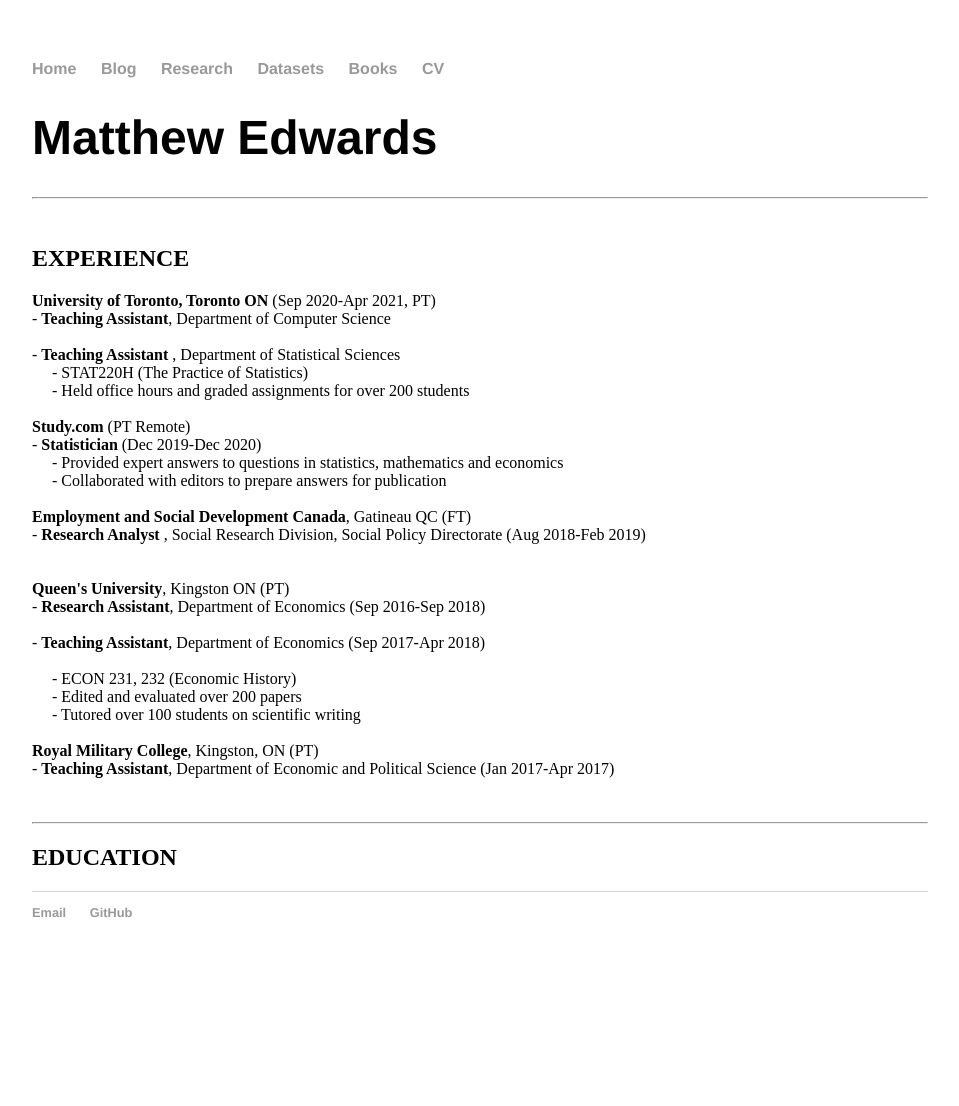
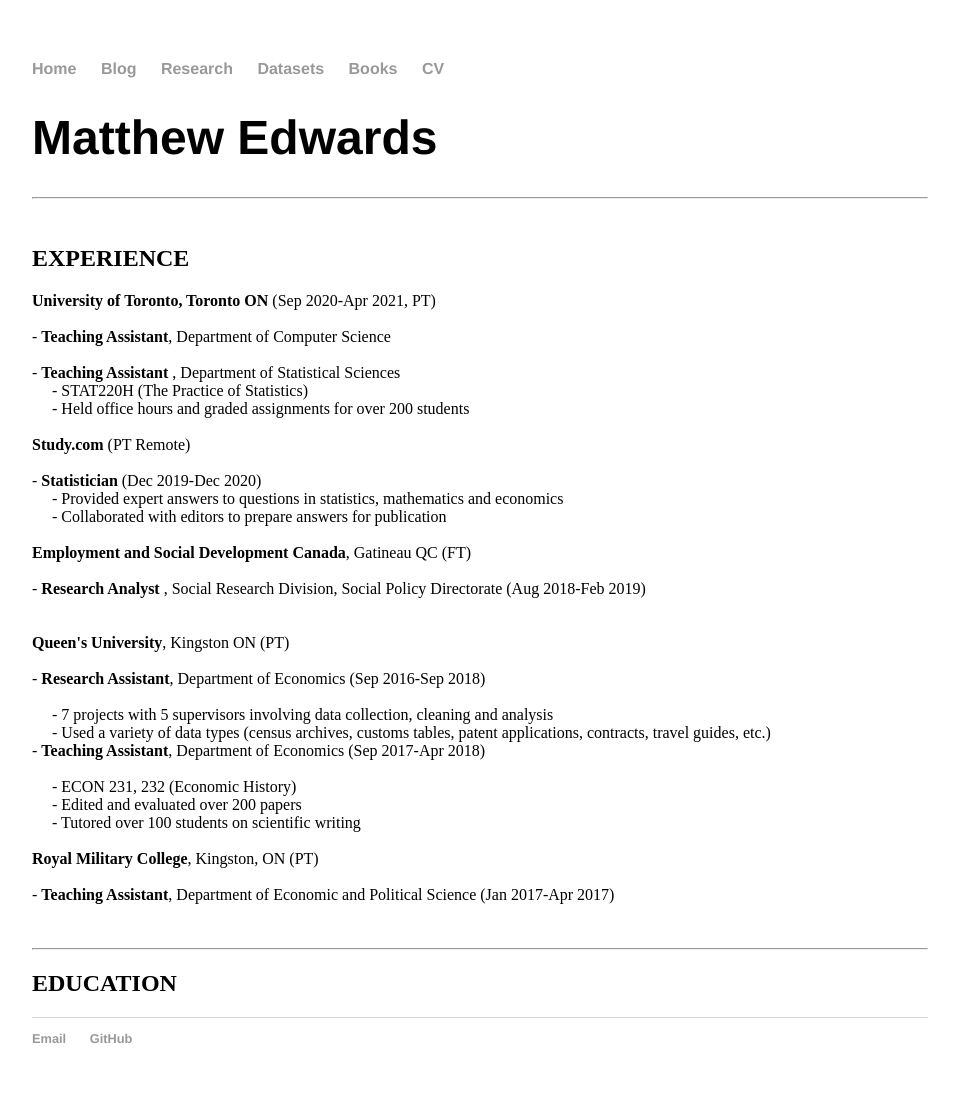
Before and after one commit to 12mre1/12mre1.github.io, a Jekyll site: the page built from cv/index.html, in a window 1280 px wide. Shown: the whole page, without its empty margins (160-1119 px from the left). Built offline with Jekyll 4.4.1, drawn with Linux system fonts in a browser that asks for light colours; before the commit the page ends 980 px from its top, so only the background shows below that.

Commit message:
Update index.html

```diff
--- a/cv/index.html
+++ b/cv/index.html
@@ -7,7 +7,7 @@
 <hr> </br>
 <h2><b>EXPERIENCE</b></h2>
 
-<b>University of Toronto, Toronto ON </b> (Sep 2020-Apr 2021, PT) </br>
+<b>University of Toronto, Toronto ON </b> (Sep 2020-Apr 2021, PT) </br> </br>
 
  - <b>Teaching Assistant</b>, Department of Computer Science </br> </br>
 
@@ -17,7 +17,7 @@
 
 </br>
 
-<b>Study.com</b> (PT Remote) </br>
+<b>Study.com</b> (PT Remote) </br> </br>
 
  - <b>Statistician</b> (Dec 2019-Dec 2020)</br>
  &nbsp;&nbsp;&nbsp;&nbsp; - Provided expert answers to questions in statistics, mathematics and economics </br>
@@ -25,15 +25,17 @@
 
 </br>
 
-<b>Employment and Social Development Canada</b>, Gatineau QC (FT) </br>
+<b>Employment and Social Development Canada</b>, Gatineau QC (FT) </br> </br>
 
  - <b>Research Analyst</b> , Social Research Division, Social Policy Directorate (Aug 2018-Feb 2019) </br> </br>
 
 </br>
 
-<b>Queen's University</b>, Kingston ON (PT) </br>
+<b>Queen's University</b>, Kingston ON (PT) </br> </br>
 
  - <b>Research Assistant</b>, Department of Economics (Sep 2016-Sep 2018) </br> </br>
+ &nbsp;&nbsp;&nbsp;&nbsp; - 7 projects with 5 supervisors involving data collection, cleaning and analysis </br>
+ &nbsp;&nbsp;&nbsp;&nbsp; - Used a variety of data types (census archives, customs tables, patent applications, contracts, travel guides, etc.) </br>
 
  - <b>Teaching Assistant</b>, Department of Economics (Sep 2017-Apr 2018)</br> </br>
  &nbsp;&nbsp;&nbsp;&nbsp; - ECON 231, 232 (Economic History) </br>
@@ -42,7 +44,7 @@
 
 </br>
 
-<b>Royal Military College</b>, Kingston, ON (PT) </br>
+<b>Royal Military College</b>, Kingston, ON (PT) </br> </br>
 
  - <b>Teaching Assistant</b>, Department of Economic and Political Science (Jan 2017-Apr 2017) </br> </br>
 
```
